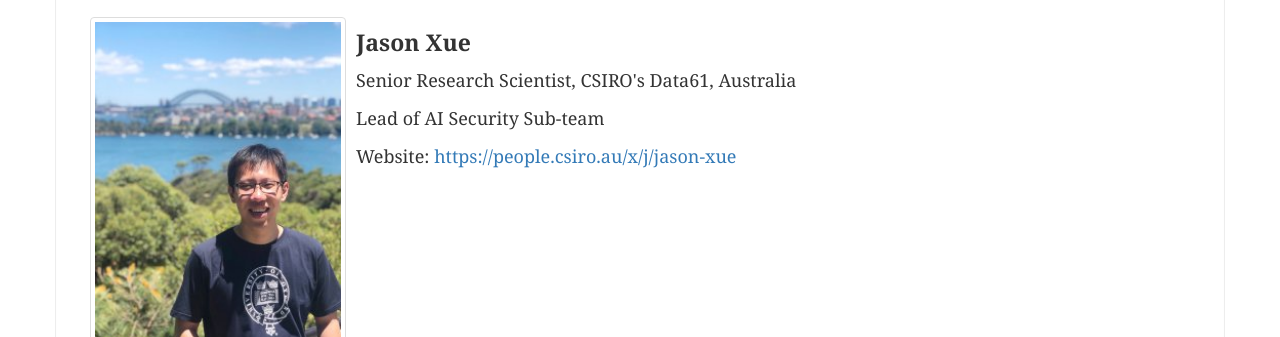
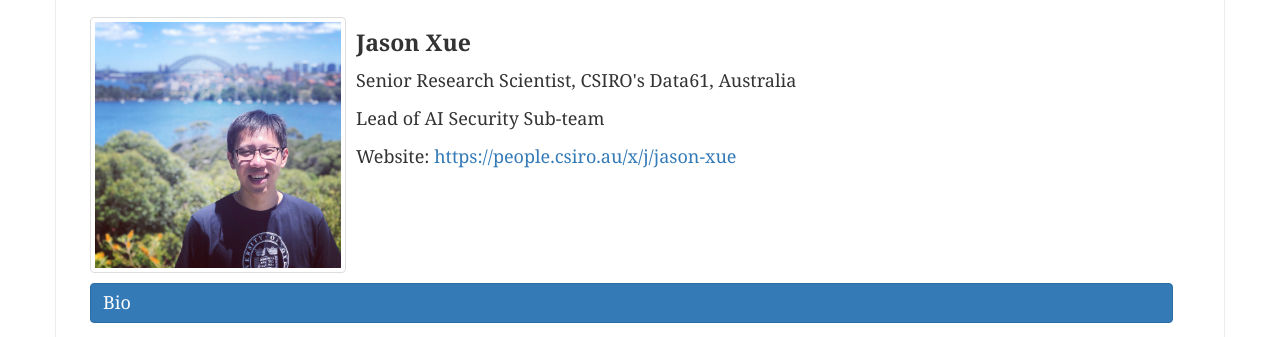
Before and after one commit to digital-trust-2024/digital-trust-2024, a plain HTML site: page speaker.html in a window 1280 px wide. Shown: the part 2233-2570 px from the top of the page. Drawn offline with nearby package versions, Linux system fonts and the light colour scheme.

Commit message:
Update speaker.html

```diff
--- a/speaker.html
+++ b/speaker.html
@@ -233,7 +233,7 @@ architecture.
 <!--Jason Xue-->
                         <div class="media">
                             <a class="pull-left" href="https://people.csiro.au/x/j/jason-xue">
-                                <img class="media-object img-thumbnail img-responsive m-portrait" src="./misc/jason_xue.jpeg" alt="lecturer">
+                                <img class="media-object img-thumbnail img-responsive m-portrait" src="./misc/jason_xue.png" alt="lecturer">
                             </a>
                             <div class="media-body">
                                 <p></p><h4 class="media-heading"><strong>Jason Xue</strong></h4><p></p>
```
